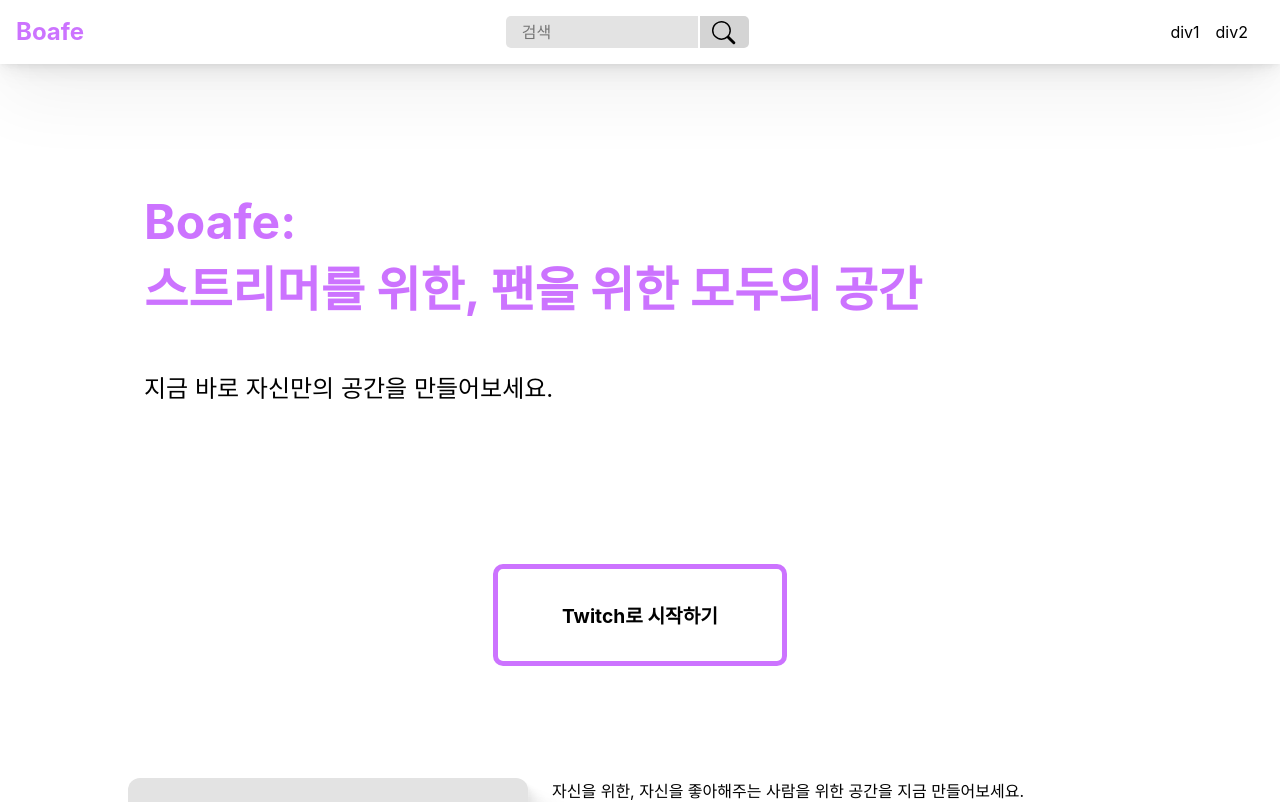
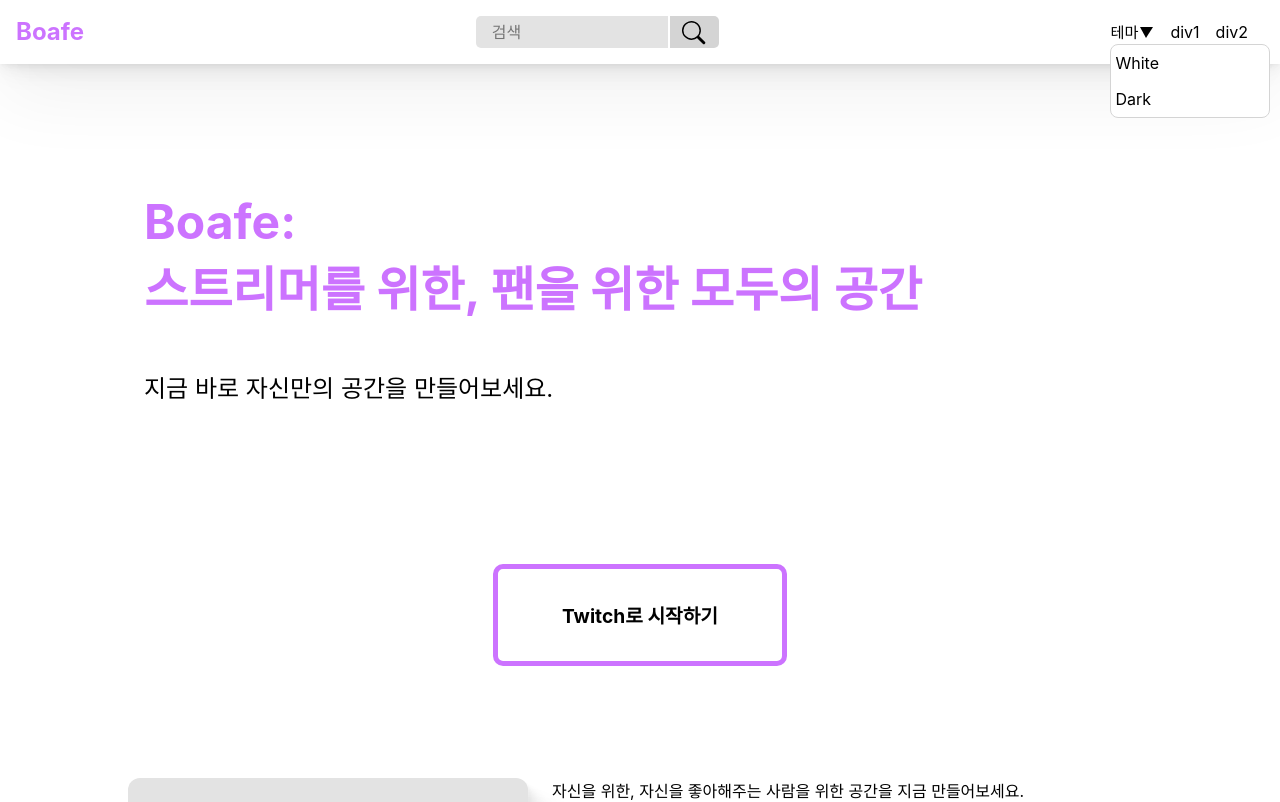
Before and after one commit to 5tarlight/broafe, a Next.js app: page / in a window 1280 px wide. Shown: the top 802 px of the page. Built offline with nearby package versions, Linux system fonts and the light colour scheme.

Commit message:
header dropdown style

```diff
--- a/components/header/Header.style.ts
+++ b/components/header/Header.style.ts
@@ -86,3 +86,54 @@ export const HeaderSearchBtnSvgStyle = styled.svg`
   margin-top: 5px;
   margin-left: 7px;
 `;
+
+export const HeaderThemeSelectorContainerStyle = styled.div`
+  &:hover {
+    cursor: pointer;
+  }
+`;
+
+export const HeaderThemeTriSvgStyle = styled.svg`
+  margin-top: 2px;
+`;
+
+export const HeaderThemePolygonStyle = styled.polygon`
+  fill: ${({ theme }: { theme: Theme }) => theme.colors.text};
+`;
+
+export const HeaderThemeSpanStyle = styled.span`
+  font-size: 0.95rem;
+`;
+
+export const HeaderThemeDropdownContainerStyle = styled.div`
+  position: fixed;
+  z-index: 1000;
+  background-color: ${({ theme }) => theme.colors.background};
+  margin-top: -5px;
+  border: 1px solid ${({ theme }) => theme.colors.dark1};
+  display: flex;
+  flex-direction: column;
+  user-select: none;
+  width: 10rem;
+  border-radius: 8px;
+
+  & :first-child {
+    border-top-left-radius: 8px;
+    border-top-right-radius: 8px;
+  }
+
+  & :last-child {
+    border-bottom-left-radius: 8px;
+    border-bottom-right-radius: 8px;
+  }
+`;
+
+export const HeaderThemeDropdownItem = styled.span`
+  display: block;
+  padding: 2px 4px;
+
+  &:hover {
+    cursor: pointer;
+    background-color: ${({ theme }) => theme.colors.dark0};
+  }
+`;
--- a/components/header/Header.tsx
+++ b/components/header/Header.tsx
@@ -7,6 +7,7 @@ import {
   HeaderStyle,
 } from "./Header.style";
 import HeaderInput from "./HeaderInput";
+import ThemeSelector from "./ThemeSelector";
 
 interface Props {}
 
@@ -18,6 +19,7 @@ const Header: NextPage<Props> = () => {
       </HeaderLogoStyle>
       <HeaderInput />
       <HeaderMenuStyle>
+        <ThemeSelector />
         <div>div1</div>
         <div>div2</div>
       </HeaderMenuStyle>
--- /dev/null
+++ b/components/header/ThemeSelector.tsx
@@ -0,0 +1,29 @@
+import { NextPage } from "next";
+import {
+  HeaderThemeDropdownContainerStyle,
+  HeaderThemeDropdownItem,
+  HeaderThemePolygonStyle,
+  HeaderThemeSelectorContainerStyle,
+  HeaderThemeSpanStyle,
+  HeaderThemeTriSvgStyle,
+} from "./Header.style";
+
+interface Props {}
+
+const ThemeSelector: NextPage<Props> = () => {
+  return (
+    <HeaderThemeSelectorContainerStyle>
+      <HeaderThemeSpanStyle>테마</HeaderThemeSpanStyle>
+      <HeaderThemeTriSvgStyle height={13} width={16}>
+        <HeaderThemePolygonStyle points="8,13 2,2 15,2" />
+      </HeaderThemeTriSvgStyle>
+
+      <HeaderThemeDropdownContainerStyle>
+        <HeaderThemeDropdownItem>White</HeaderThemeDropdownItem>
+        <HeaderThemeDropdownItem>Dark</HeaderThemeDropdownItem>
+      </HeaderThemeDropdownContainerStyle>
+    </HeaderThemeSelectorContainerStyle>
+  );
+};
+
+export default ThemeSelector;
--- a/components/index/index.style.ts
+++ b/components/index/index.style.ts
@@ -65,6 +65,10 @@ export const IndexDescriptionItemStyle = styled.div`
   @media (max-width: 768px) {
     flex-direction: column;
     padding: 0 1rem;
+
+    & :first-child {
+      margin-bottom: 1rem;
+    }
   }
 `;
 
```
